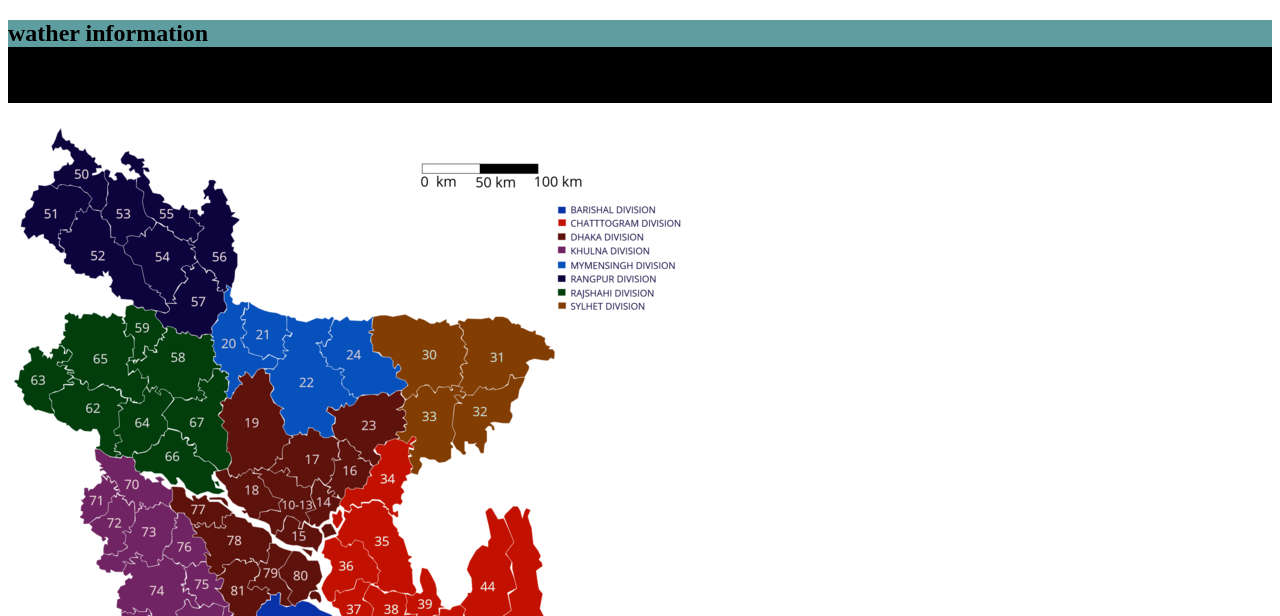
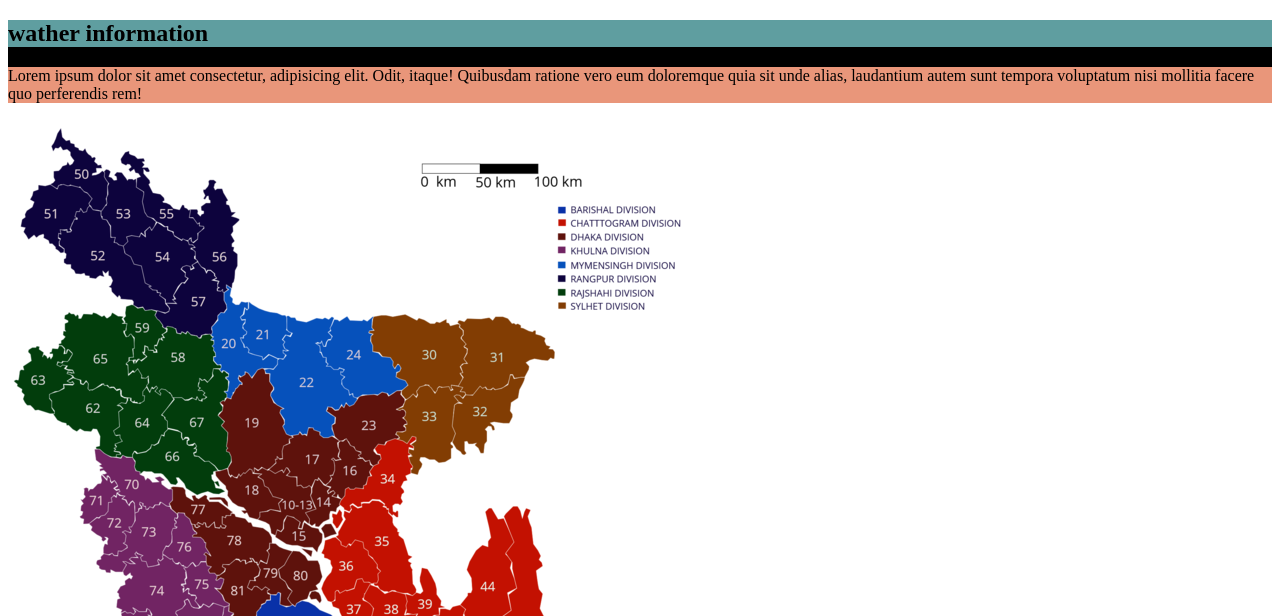
Before and after one commit to msi-saif/second-repo, a plain HTML site: page index.html in a window 1280 px wide. Shown: the top 616 px of the page. Drawn offline with Linux system fonts and the light colour scheme; grey boxes are pictures that could not be loaded.

Commit message:
change the  style of paragraph tag

```diff
--- a/index.html
+++ b/index.html
@@ -9,7 +9,7 @@
 <body>
     <div>
         <h2 id="name">wather information</h2>
-        <p>Lorem ipsum dolor sit amet consectetur, adipisicing elit. Odit, itaque! Quibusdam ratione vero eum doloremque quia sit unde alias, laudantium autem sunt tempora voluptatum nisi mollitia facere quo perferendis rem!</p>
+        <p id="name1">Lorem ipsum dolor sit amet consectetur, adipisicing elit. Odit, itaque! Quibusdam ratione vero eum doloremque quia sit unde alias, laudantium autem sunt tempora voluptatum nisi mollitia facere quo perferendis rem!</p>
     </div>
     <img src="iamge/BD_POSTAL_CODE_PREFIX.png" alt="bd BD_POSTAL_CODE_PREFIX">
     <img src="iamge/Screenshot (11).png" alt="Screenshot">
--- a/style/styl.css
+++ b/style/styl.css
@@ -8,3 +8,6 @@ div{
     background-color: cadetblue;
 
 }
+#name1{
+    background-color: darksalmon;
+}
```
